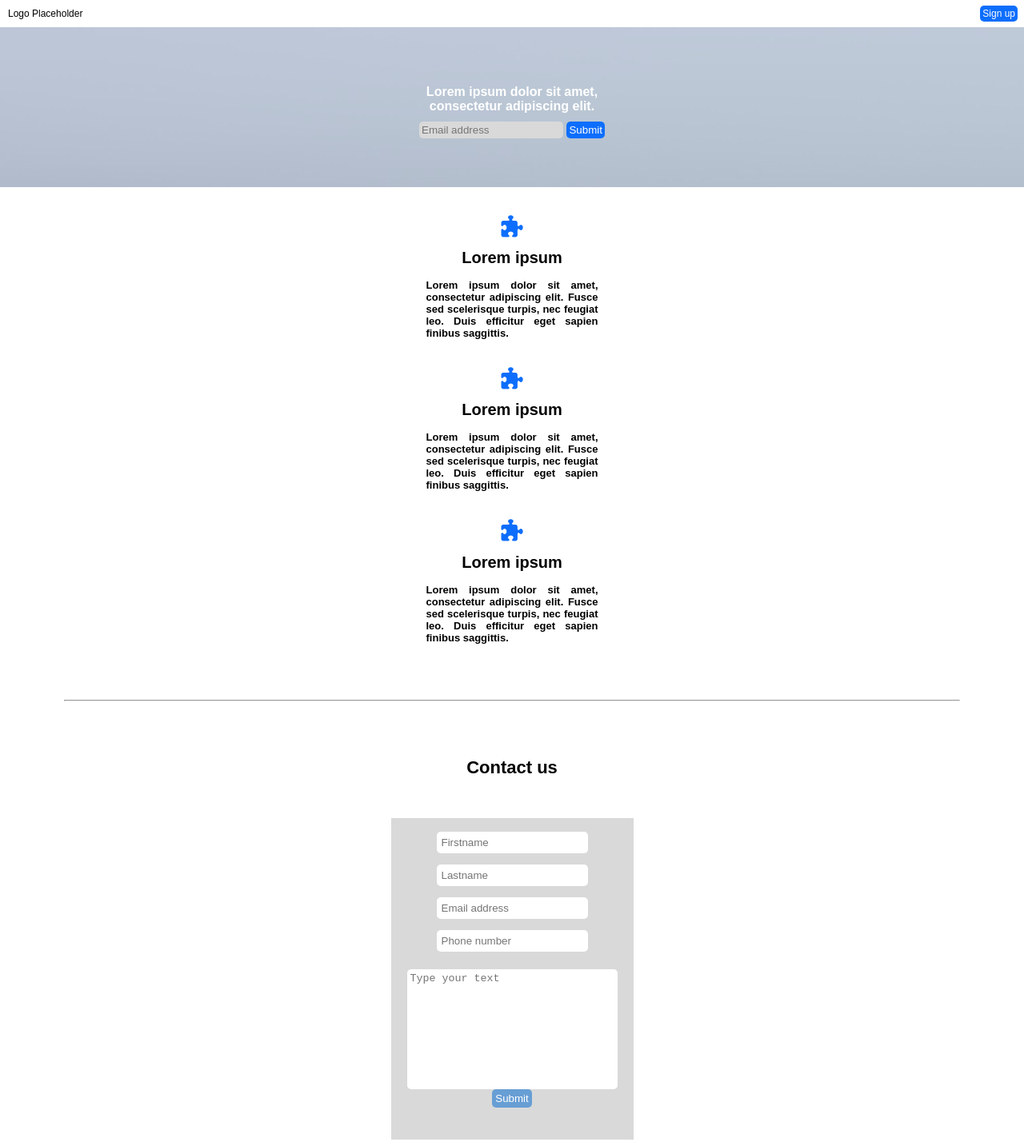
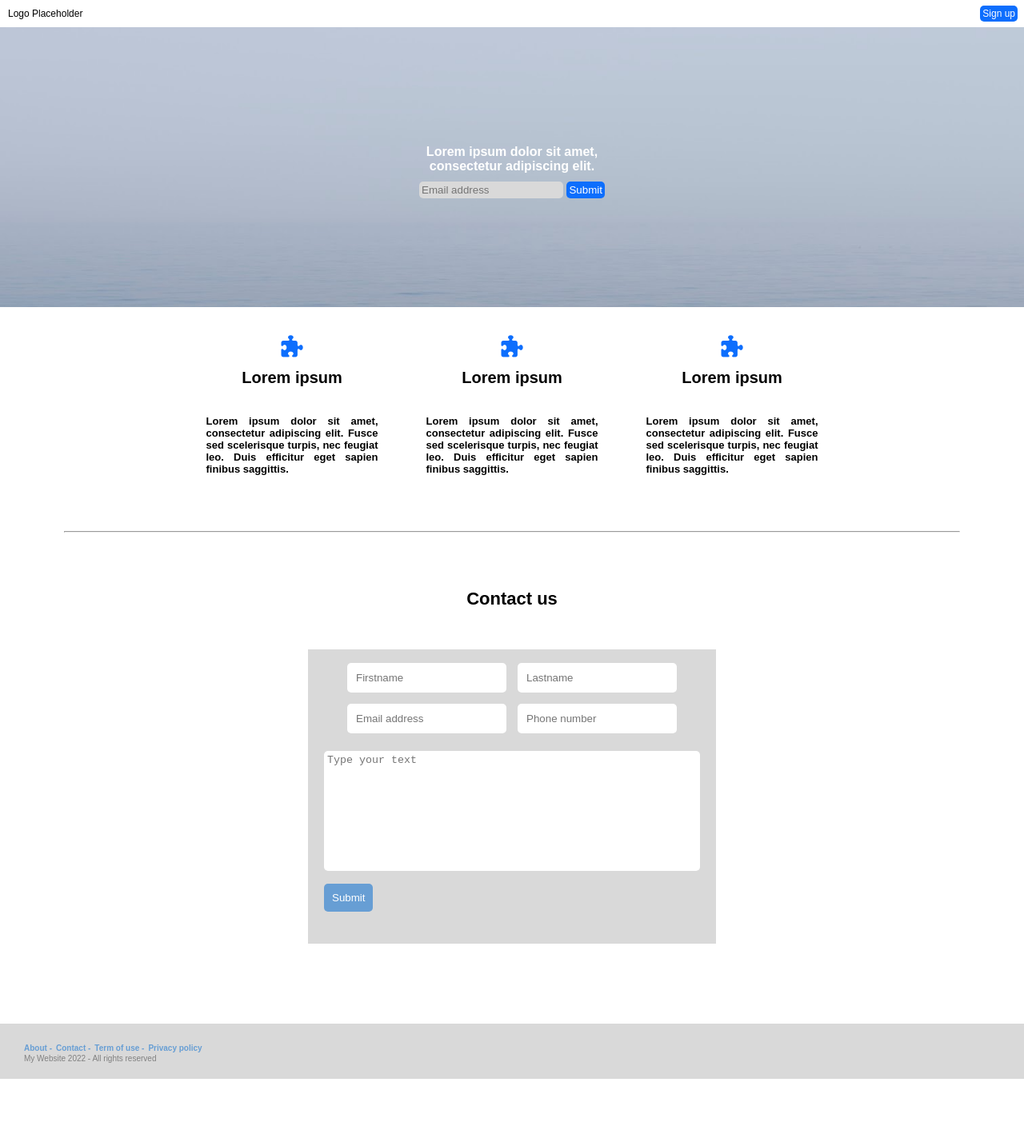
Before and after one commit to Dilandjrd/exo-Figma, a website: page index.html in a window 1280 px wide. Shown: the top 1428 px of the page at 80% size. After the commit the page ends 1349 px from the top, so only its background shows below. Drawn offline with Linux system fonts and the light colour scheme.

Commit message:
Fin de l'exercice
Fin du responsive.

```diff
--- a/index.html
+++ b/index.html
@@ -26,6 +26,7 @@
         </form>
     </header>
     <main class="main">
+        <div class="article__container">
         <article class="article">
             <i class="fa-solid fa-puzzle-piece article__img "></i>
             <h3 class="article__title">Lorem ipsum</h3>
@@ -53,19 +54,22 @@
                 nec feugiat leo. Duis efficitur
                 eget sapien finibus saggittis.</p>
         </article>
+        </div>
         <hr class="separator">
         <section class="section">
             <h2 class="section__title">Contact us</h2>
             <form class="section__form" action="">
+                <div class="section__form__container">
                 <input class="section__form__input" type="text" placeholder="Firstname">
                 <input class="section__form__input" type="text" placeholder="Lastname">
+                </div>
+                <div class="section__form__container">
                 <input class="section__form__input" type="text" placeholder="Email address">
                 <input class="section__form__input" type="text" placeholder="Phone number">
+                </div>
                 <textarea class="section__form__textarea" name="" id="" cols="30" rows="5"
                     placeholder="Type your text"></textarea>
-                <div class="btn__container">
                     <button class="section__form__btn" type="submit">Submit</button>
-                </div>
             </form>
         </section>
     </main>
--- a/scss/_header.scss
+++ b/scss/layout/_header.scss
@@ -31,3 +31,27 @@
     }
 
 }
+@media screen and (min-width: 481px){
+    .header {
+    background-size: cover;
+    background-repeat: no-repeat;
+    height: 300px;
+    }
+}
+@media screen and (min-width: 769px){
+    .header {
+        background-size: cover;
+        background-repeat: no-repeat;
+        height: 350px;
+        }
+
+}
+@media screen and (min-width: 1280px){
+    .header {
+        background-size: cover;
+        background-repeat: no-repeat;
+
+        }
+
+
+}
--- a/scss/_principal.scss
+++ b/scss/layout/_main.scss
@@ -36,6 +36,12 @@
     justify-content: center;
     align-items: center;
 
+    &__form__container {
+        display: flex;
+        flex-direction: column;
+        justify-content: center;
+    }
+
     &__title {
         margin-bottom: 50px;
         font-size: 22px;
@@ -50,6 +56,7 @@
     }
 
     &__form__input {
+
         margin: 7px;
         padding: 6px;
         border: none;
@@ -65,24 +72,59 @@
         height: 150px;
     }
 
-    .btn__container{
-        display: flex;
-        flex-direction: row;
-        justify-content: left;
-
-    }
-
     &__form__btn {
         background-color: #679ED4;
         color: white;
         border: none;
         border-radius: 5px;
         padding: 4px;
-        display: flex;
-        justify-content: left;
-        flex-direction: row;
-        align-items: flex-start;
+        display: block;
+        align-self: baseline;
+        margin-top: 16px;
+    }
+}
 
+@media screen and (min-width: 481px) {
+    .article {
+        &__container {
+            display: flex;
+            flex-direction: row;
+            align-content: center;
+            flex-wrap: wrap-reverse;
+            justify-content: center;
+            gap: 30px;
+        }
     }
 
+    .section {
+        &__form__container {
+            display: flex;
+            flex-direction: row;
+        }
+
+        &__form__input {
+            padding: 11px;
+        }
+        &__form__textarea {
+            width: 470px;
+        }
+        &__form__btn {
+            padding: 10px;
+        }
+    }
 }
+
+@media screen and (min-width: 769px) {
+    .article {
+        &__container {
+            gap: 60px;
+        }
+
+        &__paragraphe {
+            margin-top: 20px;
+
+        }
+    }
+}
+
+@media screen and (min-width: 1280px) {}
--- a/scss/main.scss
+++ b/scss/main.scss
@@ -1,5 +1,5 @@
-@import 'base';
-@import 'footer';
-@import 'header';
-@import 'principal';
-@import 'nav';
+@import 'layout/base';
+@import 'layout/footer';
+@import 'layout/header';
+@import 'layout/main';
+@import 'layout/nav';
```
Also changed, not shown: scss/layout/_footer.scss (renamed from scss/_footer.scss, +9 -0 lines), scss/layout/_nav.scss (renamed from scss/_nav.scss, +9 -0 lines), css/style.css, scss/layout/_base.scss (renamed from scss/_base.scss), 1 other file.
